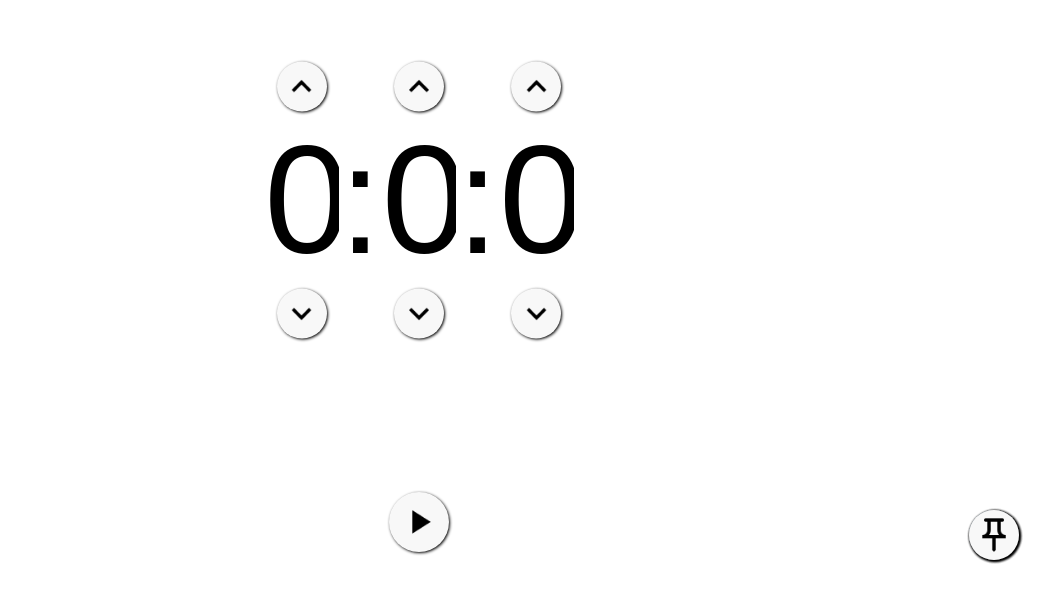
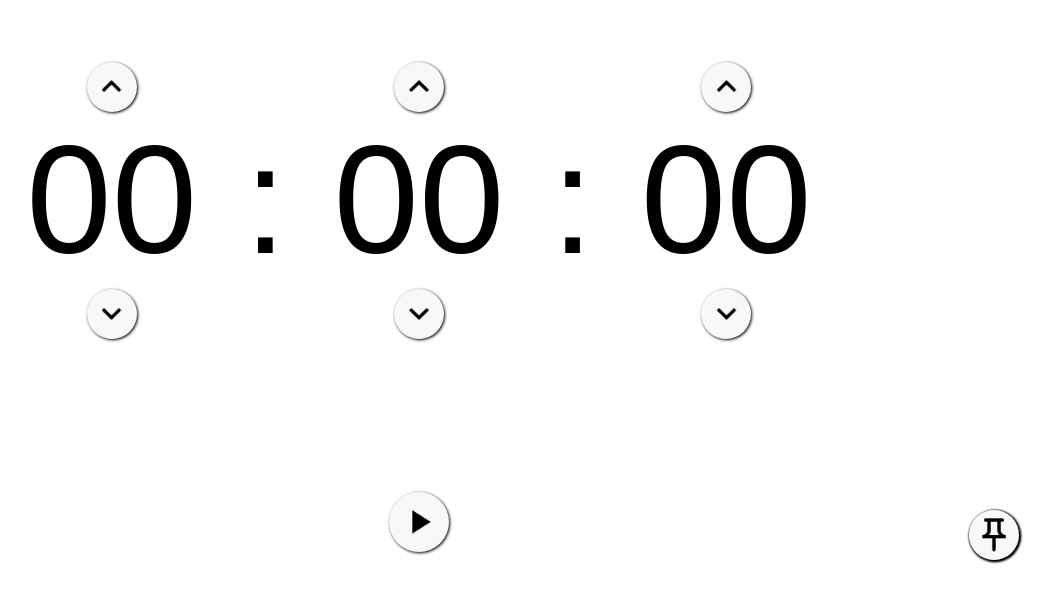
Before and after one commit to JackyIsCool/svelte-timer, a Svelte app: page / in a window 1280 px wide. Shown: the part 200-800 px from the top of the page, without its empty margins (221-1275 px from the left). Built offline with nearby package versions, Linux system fonts and the light colour scheme.

Commit message:
Refactor: CSS, merge [.shadow-btn] into [.circle-btn]

```diff
--- a/src/App.svelte
+++ b/src/App.svelte
@@ -168,7 +168,7 @@
 
 <main>
   {#if currentState == ClockState.countdown}
-    <div class="clock-container">
+    <div class="center-container">
       <Clock
         bind:msecond={msecondLeft}
         {currentState}
@@ -179,7 +179,7 @@
       <ToggleButton bind:value={isCountingDown} />
     </div>
   {:else if currentState == ClockState.time}
-    <div class="clock-container">
+    <div class="center-container">
       <Clock
         msecond={msecondSinceMorning}
         {currentState}
@@ -187,20 +187,19 @@
       />
     </div>
   {:else if currentState == ClockState.timer}
-    <div class="clock-container">
+    <div class="center-container">
       <Clock msecond={msecondPassed} {currentState} style="grid-area: clock;" />
       <TimeList bind:recordTime bind:clearTimes style="grid-area: time-list;" />
     </div>
     <div class="btn-container">
       <button
-        id="record-time-btn"
-        class="shadow-btn circle-btn"
+        class="circle-btn-small"
         on:click={() => recordTime(msecondPassed)}
       >
         +
       </button>
       <ToggleButton bind:value={isCountingUp} />
-      <button id="restart-btn" class="shadow-btn" on:click={resetTimer}>
+      <button class="circle-btn-small" on:click={resetTimer}>
         <img src="img/restart.png" alt="" />
       </button>
     </div>
@@ -223,7 +222,7 @@
     transform: translateX(-50%);
     bottom: 6vh;
   }
-  #restart-btn {
+  .circle-btn-small {
     @extend .circle-btn;
     width: 40px;
     height: 40px;
@@ -235,13 +234,12 @@
     font-size: large;
     padding: 0;
   }
-  .clock-container {
+  .center-container {
     position: absolute;
-    top: 50vh;
-    left: 50vw;
-    width: fit-content;
-    transform: translate(-50%, -50%);
+    height: 100vh;
+    width: 100vw;
     display: grid;
+    place-content: center;
     grid-template-areas:
       "."
       "clock"
--- a/src/Clock.svelte
+++ b/src/Clock.svelte
@@ -52,9 +52,9 @@
   {#if currentState === ClockState.countdown}
     {#each [3600, 60, 1, -3600, -60, -1] as second}
       <button
+        class="circle-btn"
         style="grid-area: btn-{second}"
         on:click={() => addTime(second * 1000)}
-        class="shadow-btn"
       >
         <img
           src={second > 0 ? "img/up_arrow.png" : "img/down_arrow.png"}
@@ -149,9 +149,6 @@
       transition: 200ms;
     }
   }
-  button {
-    @extend .circle-btn;
-  }
   input {
     width: 100%;
     display: inline-block;
--- a/src/Global.scss
+++ b/src/Global.scss
@@ -1,4 +1,8 @@
 .circle-btn {
+    box-shadow: 1px 1px 3px black;
+    &:active {
+        box-shadow: inset 1px 1px 3px black;
+    }
 	border-radius: 100%;
 	height: 50px;
 	width: 50px;
@@ -12,9 +16,3 @@
         filter: brightness(var(--is-dark-mode));
     }
 }
-.shadow-btn {
-    box-shadow: 1px 1px 3px black;
-    &:active {
-        box-shadow: inset 1px 1px 3px black;
-    }
-}
--- a/src/SwitchButton.svelte
+++ b/src/SwitchButton.svelte
@@ -45,8 +45,7 @@
 <main>
   <div class="button-container">
     <button
-      id="menu-button"
-      class="shadow-btn"
+      class="menu-button"
       class:active
       class:blue-bg={isPin}
       on:click={() => (isPin = !isPin)}
@@ -57,7 +56,7 @@
     </button>
     {#each buttons as button}
       <button
-        class="sub-button shadow-btn"
+        class="sub-button"
         class:blue-bg={currentState == button.toState}
         style="--x: {button.toX}px; --y: {button.toY}px"
         on:click={() => (currentState = button.toState)}
@@ -76,10 +75,10 @@
     right: calc(50px + 5vh);
   }
   button {
+    @extend .circle-btn;
     position: absolute;
   }
-  #menu-button {
-    @extend .circle-btn;
+  .menu-button {
     z-index: 1;
     &.active {
       ~ .sub-button {
@@ -88,7 +87,6 @@
     }
   }
   .sub-button {
-    @extend .circle-btn;
     transition: 300ms;
   }
   .blue-bg {
--- a/src/ToggleButton.svelte
+++ b/src/ToggleButton.svelte
@@ -6,7 +6,7 @@
 </script>
 
 <main>
-  <button on:click={toggleOnOff} class="shadow-btn">
+  <button on:click={toggleOnOff}>
     {#if value}
       <img src="img/pause.png" alt="pause" />
     {:else}
```
